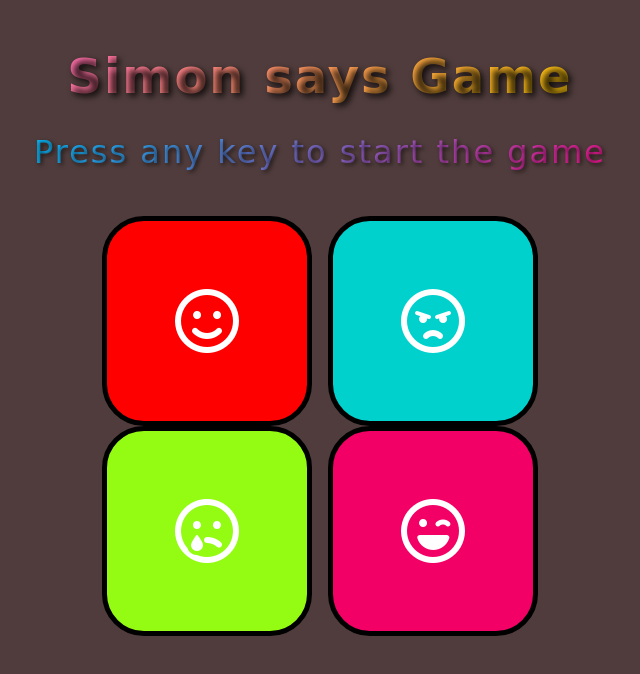
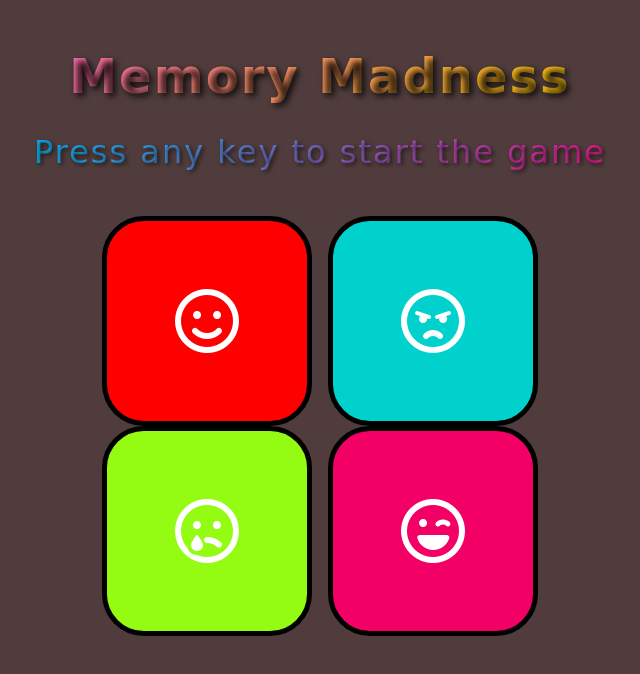
Before and after one commit to SanketBhoite21/Memory-Madness, a plain HTML site: page index.html in a window 1280 px wide. Shown: the whole page, without its empty margins (320-960 px from the left). Drawn offline with Linux system fonts and the light colour scheme; a web font is replaced by a local one.

Commit message:
Update index.html

```diff
--- a/index.html
+++ b/index.html
@@ -16,7 +16,7 @@
   </head>
   <body>
     <div class="game">
-      <h1>Simon says Game</h1>
+      <h1>Memory Madness</h1>
       <h2>Press any key to start the game</h2>
       <div class="btn-container">
         <div class="line-one">
```
